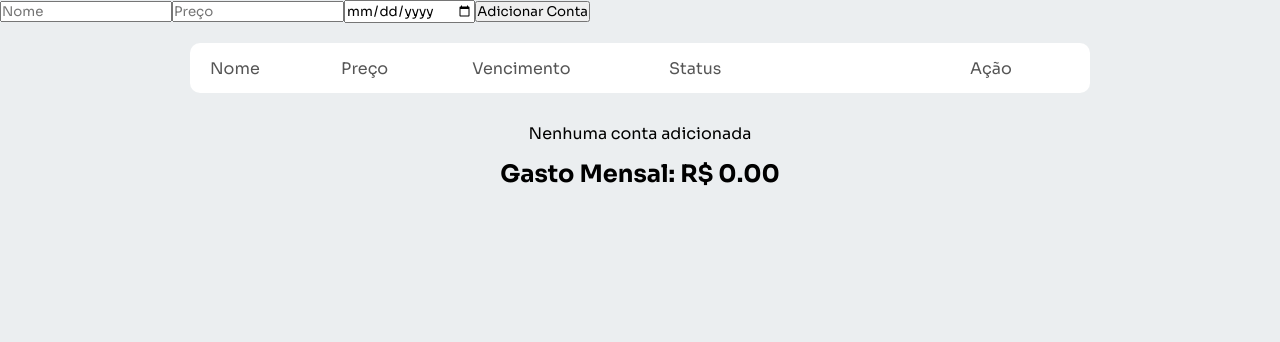
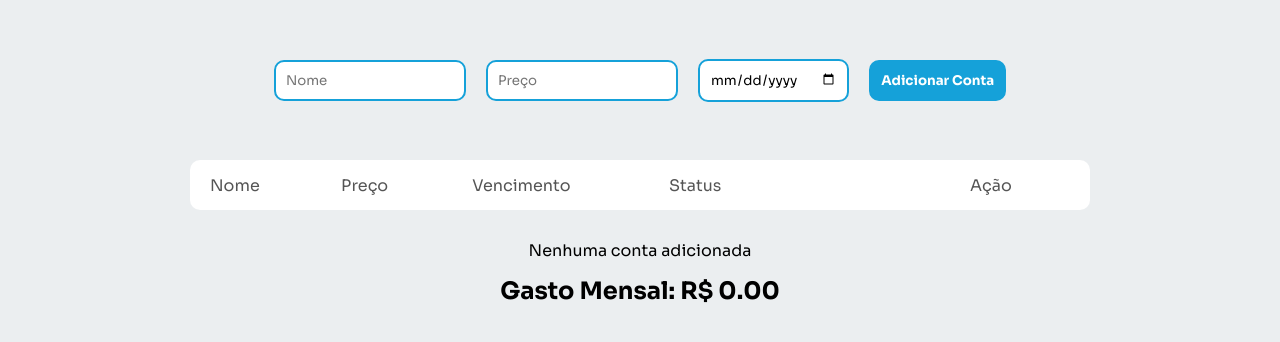
Before and after one commit to FelipeFreires-Costa/SubTracker, a React (Vite) app: page / in a window 1280 px wide. Shown: the top 342 px of the page. Built offline with nearby package versions, Linux system fonts and the light colour scheme.

Commit message:
melhoria de UI

```diff
--- a/src/App.css
+++ b/src/App.css
@@ -17,3 +17,45 @@
   border-radius: 10px;
   color: #555;
 }
+
+.form{
+  display: flex;
+  justify-content: center;
+  align-items: center;
+  height: 10rem;
+  gap: 20px;
+}
+
+input[type="text"]{
+  padding: 10px;
+  border-radius: 10px;
+  border: solid 2px rgb(21, 161, 217);
+}
+
+input[type="Number"]{
+    padding: 10px;
+  border-radius: 10px;
+  border: solid 2px rgb(21, 161, 217);
+}
+
+input[type="Date"]{
+  padding: 10px;
+  border-radius: 10px;
+  border: solid 2px rgb(21, 161, 217);
+}
+
+.form button{
+  padding: 10px;
+  border-radius: 10px;
+  background-color: rgb(21, 161, 217);
+  color: white;
+  font-weight: bold;
+  border: solid 2px rgb(21, 161, 217);
+  transition: 0.2s ease;
+  cursor: pointer;
+}
+
+.form button:hover{
+  background-color: rgb(17, 129, 173);
+  border: solid 2px rgb(17, 129, 173);
+}
--- a/src/App.jsx
+++ b/src/App.jsx
@@ -111,7 +111,7 @@ function App() {
   return (
   <div>
 
-    <div>
+    <div className="form">
         <input type="text" placeholder="Nome" value={nomeInput} onChange={(e) => setNomeInput(e.target.value)} />
         <input type="Number" placeholder="Preço" value={precoInput} onChange={(e) => setPrecoInput(e.target.value)}/>
         <input type="Date" min="1" max="31" value={dataInput} onChange={(e) => setDataInput(e.target.value)}/>
--- a/src/Components/CardsContas/CardsContas.css
+++ b/src/Components/CardsContas/CardsContas.css
@@ -46,7 +46,6 @@
   display: flex;
   flex-direction: column;
   gap: 15px;
-  padding: 20px;
   align-items: center;
 }
 
@@ -139,6 +138,10 @@ img.remover-img{
   width: 25px;
 }
 
+img.img-pago{
+  width: 30px;
+}
+
 .pagar{
   width: 80%;
   border: none;
--- a/src/Components/CardsContas/CardsContas.jsx
+++ b/src/Components/CardsContas/CardsContas.jsx
@@ -3,6 +3,7 @@ import './CardsContas.css'
 import calendario from '../../assets/calendar-lines-svgrepo-com.svg'
 import lixo from '../../assets/trash-xmark-svgrepo-com.svg'
 import check from '../../assets/check-svgrepo-com.svg'
+import checkPago from "../../assets/check-circle-svgrepo-com.svg"
 
 const CardsContas = ({nome, preco, data, aoRemover, situacao, foiPago, pago}) => {
   return (
@@ -12,7 +13,12 @@ const CardsContas = ({nome, preco, data, aoRemover, situacao, foiPago, pago}) =>
           <p className='preco'>R$ {preco.toFixed(2)}</p>
           <p><img className='calendario' src={calendario} alt="" /> {data}</p>
           <div className={`detalhes ${situacao}`}>
-          <p>{situacao.toUpperCase()}</p>
+          {pago ? (
+            <img src={checkPago} className='img-pago'></img>
+          ) : (
+
+            <p>{situacao.toUpperCase()}</p>
+          )}
           </div>
           <button className='pagar' onClick={foiPago}>
             <img src={check} alt="" />
```
Also changed, not shown: src/assets/check-circle-svgrepo-com.svg (added), 1 other file (tests, documents, lock files or other folders).
